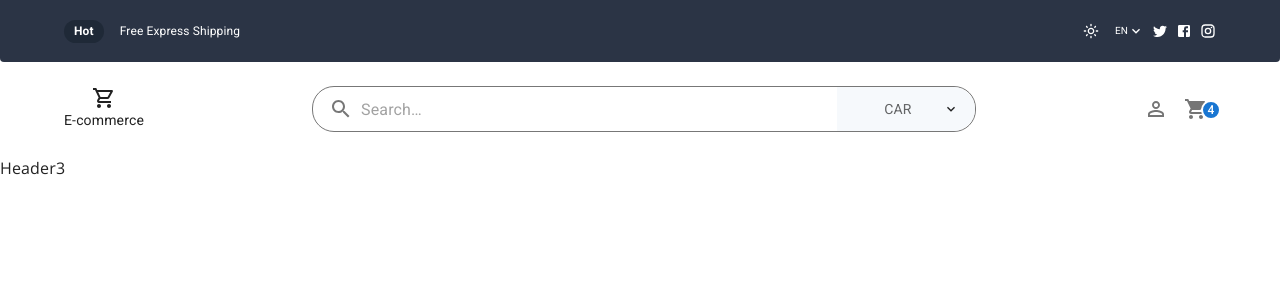
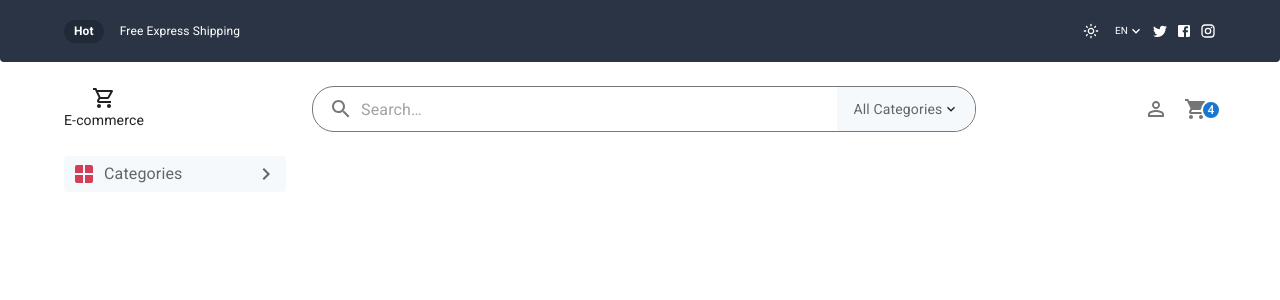
Before and after one commit to redarashid/smart-shopper, a React (Create React App) app: page / in a window 1280 px wide. Shown: the top 300 px of the page. Built offline with nearby package versions, Linux system fonts and the light colour scheme.

Commit message:
first commit

```diff
--- a/src/components/header/Header2.jsx
+++ b/src/components/header/Header2.jsx
@@ -13,7 +13,7 @@ import {
   Typography,
 } from "@mui/material";
 import React, { useState } from "react";
-import { alpha, styled, useTheme } from "@mui/material/styles";
+import { styled, useTheme } from "@mui/material/styles";
 import SearchIcon from "@mui/icons-material/Search";
 import PersonOutlineOutlinedIcon from "@mui/icons-material/PersonOutlineOutlined";
 import ShoppingCartIcon from "@mui/icons-material/ShoppingCart";
@@ -24,7 +24,7 @@ const Search = styled("div")(({ theme }) => ({
   borderRadius: theme.shape.borderRadius,
   border: "1px solid #777",
   "&:hover": {
-    backgroundColor: alpha(theme.palette.common.white, 0.25),
+    border: "1px solid #333",
   },
   marginRight: theme.spacing(2),
   marginLeft: 0,
@@ -74,7 +74,7 @@ const options = ["All Categories", "CAR", "Clothes", "Electronics"];
 const Header2 = () => {
   const theme = useTheme();
   const [anchorEl, setAnchorEl] = useState(null);
-  const [selectedIndex, setSelectedIndex] = useState(1);
+  const [selectedIndex, setSelectedIndex] = useState(0);
   const open = Boolean(anchorEl);
   const handleClickListItem = (event) => {
     setAnchorEl(event.currentTarget);
--- a/src/components/header/Header3.jsx
+++ b/src/components/header/Header3.jsx
@@ -1,11 +1,231 @@
-import React from 'react'
+import {
+  Accordion,
+  AccordionSummary,
+  Box,
+  Button,
+  Container,
+  Drawer,
+  IconButton,
+  ListItemIcon,
+  ListItemText,
+  Menu,
+  MenuItem,
+  Typography,
+  useMediaQuery,
+  useTheme,
+} from "@mui/material";
+import React, { useState } from "react";
+import MenuIcon from "@mui/icons-material/Menu";
+import WindowIcon from "@mui/icons-material/Window";
+import KeyboardArrowRightOutlinedIcon from "@mui/icons-material/KeyboardArrowRightOutlined";
+import {
+  SportsEsportsOutlined,
+  ElectricBikeOutlined,
+  LaptopChromebookOutlined,
+  MenuBookOutlined,
+  Close,
+} from "@mui/icons-material";
+import ExpandMoreIcon from "@mui/icons-material/ExpandMore";
+import List from "@mui/material/List";
+import ListItem from "@mui/material/ListItem";
+import ListItemButton from "@mui/material/ListItemButton";
 
 const Header3 = () => {
+  const [anchorEl, setAnchorEl] = React.useState(null);
+  const open = Boolean(anchorEl);
+  const handleClick = (event) => {
+    setAnchorEl(event.currentTarget);
+  };
+  const handleClose = () => {
+    setAnchorEl(null);
+  };
+
+  const [state, setState] = useState({
+    top: false,
+    left: false,
+    bottom: false,
+    right: false,
+  });
+
+  const toggleDrawer = (anchor, open) => (event) => {
+    if (
+      event.type === "keydown" &&
+      (event.key === "Tab" || event.key === "Shift")
+    ) {
+      return;
+    }
+
+    setState({ ...state, [anchor]: open });
+  };
+
+  const theme = useTheme();
   return (
-    <div>
-      Header3
-    </div>
-  )
-}
+    <Container
+      sx={{
+        display: "flex",
+        alignItems: "center",
+        justifyContent: "space-between",
+      }}>
+      <Box>
+        <Button
+          className="border"
+          id="demo-positioned-button"
+          aria-controls={open ? "demo-positioned-menu" : undefined}
+          aria-haspopup="true"
+          aria-expanded={open ? "true" : undefined}
+          onClick={handleClick}
+          sx={{
+            width: 222,
+            // @ts-ignore
+            bgcolor: theme.palette.myColor.main,
+            color: theme.palette.text.secondary,
+          }}>
+          <WindowIcon sx={{ color: "#D23F57" }} />
+          <Typography
+            sx={{
+              padding: "0",
+              textTransform: "capitalize",
+              mx: 1,
+            }}>
+            Categories
+          </Typography>
+          <Box flexGrow={1} />
+          <KeyboardArrowRightOutlinedIcon />
+        </Button>
+        <Menu
+          id="demo-positioned-menu"
+          aria-labelledby="demo-positioned-button"
+          anchorEl={anchorEl}
+          open={open}
+          onClose={handleClose}
+          anchorOrigin={{
+            vertical: "bottom",
+            horizontal: "left",
+          }}
+          transformOrigin={{
+            vertical: "top",
+            horizontal: "left",
+          }}
+          sx={{
+            ".MuiPaper-root.css-k1yagv-MuiPaper-root-MuiDrawer-paper": {
+              width: "220px",
+              color: theme.palette.text.secondary,
+              // @ts-ignore
+              bgcolor: theme.palette.myColor.main,
+            },
+          }}>
+          <MenuItem onClick={handleClose}>
+            <ListItemIcon>
+              <SportsEsportsOutlined fontSize="small" />
+            </ListItemIcon>
+            <ListItemText>Games</ListItemText>
+          </MenuItem>
 
-export default Header3
+          <MenuItem onClick={handleClose}>
+            <ListItemIcon>
+              <ElectricBikeOutlined fontSize="small" />
+            </ListItemIcon>
+            <ListItemText>Bikes</ListItemText>
+          </MenuItem>
+
+          <MenuItem onClick={handleClose}>
+            <ListItemIcon>
+              <LaptopChromebookOutlined fontSize="small" />
+            </ListItemIcon>
+            <ListItemText>Electrices</ListItemText>
+          </MenuItem>
+
+          <MenuItem onClick={handleClose}>
+            <ListItemIcon>
+              <MenuBookOutlined fontSize="small" />
+            </ListItemIcon>
+            <ListItemText>Books</ListItemText>
+          </MenuItem>
+
+          <MenuItem onClick={handleClose}>
+            <ListItemIcon>
+              <Close fontSize="small" />
+            </ListItemIcon>
+            <ListItemText>close</ListItemText>
+          </MenuItem>
+        </Menu>
+      </Box>
+
+      {useMediaQuery('(max-width:100px)') && (
+        <IconButton onClick={toggleDrawer("top", true)}>
+          <MenuIcon
+            sx={{
+              cursor: "pointer",
+            }}
+          />
+        </IconButton>
+      )}
+
+      <Drawer
+        anchor={"top"}
+        open={state["top"]}
+        onClose={toggleDrawer("top", false)}
+        sx={{ ".MuiPaper-root": { height: "100%" } }}>
+        <Box
+          sx={{ width: 444, mx: "auto", mt: 6, position: "relative", pt: 10 }}>
+          <IconButton
+            sx={{
+              ":hover": { color: "red", rotate: "180deg", transition: "0.3s" },
+              position: "absolute",
+              top: 0,
+              right: 10,
+            }}
+            onClick={toggleDrawer("top", false)}>
+            <Close />
+          </IconButton>
+
+          {[
+            { mainLink: "Home", subLinks: ["Link 1", "Link 2", "Link 3"] },
+            { mainLink: "Mega menu", subLinks: ["Link 1", "Link 2", "Link 3"] },
+            {
+              mainLink: "full screen menu",
+              subLinks: ["Link 1", "Link 2", "Link 3"],
+            },
+            { mainLink: "pages", subLinks: ["Link 1", "Link 2", "Link 3"] },
+            {
+              mainLink: "user account",
+              subLinks: ["Link 1", "Link 2", "Link 3"],
+            },
+            {
+              mainLink: "vendor account",
+              subLinks: ["Link 1", "Link 2", "Link 3"],
+            },
+          ].map((item) => {
+            return (
+              <Accordion
+                key={item.mainLink}
+                elevation={0}
+                sx={{ bgcolor: "initial" }}>
+                <AccordionSummary
+                  expandIcon={<ExpandMoreIcon />}
+                  aria-controls="panel1-content"
+                  id="panel1-header">
+                  <Typography>{item.mainLink}</Typography>
+                </AccordionSummary>
+
+                <List sx={{ py: 0, px: 0 }}>
+                  {item.subLinks.map((link) => {
+                    return (
+                      <ListItem key={link} sx={{ py: 0 }}>
+                        <ListItemButton>
+                          <ListItemText primary={link} />
+                        </ListItemButton>
+                      </ListItem>
+                    );
+                  })}
+                </List>
+              </Accordion>
+            );
+          })}
+        </Box>
+      </Drawer>
+    </Container>
+  );
+};
+
+export default Header3;
```
